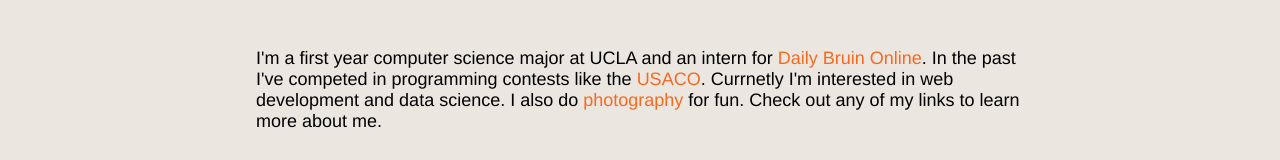
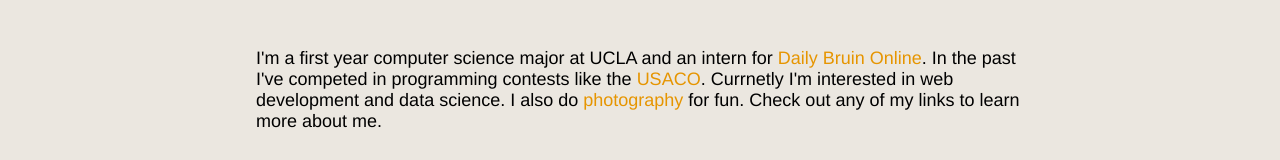
Before and after one commit to ryang72/ryang72.github.io, a plain HTML site: page index.html in a window 1280 px wide. Shown: the part 402-562 px from the top of the page. Drawn offline with Linux system fonts and the light colour scheme.

Commit message:
v 2.11.1 winston's dumb

```diff
--- a/styles.css
+++ b/styles.css
@@ -132,7 +132,8 @@ em{
 }
 
 .text-pop {
-    color: rgb(248, 105, 32);
+    /*color: rgb(248, 105, 32);*/
+    color: #e69500;
 }
 
 .lol {
```
